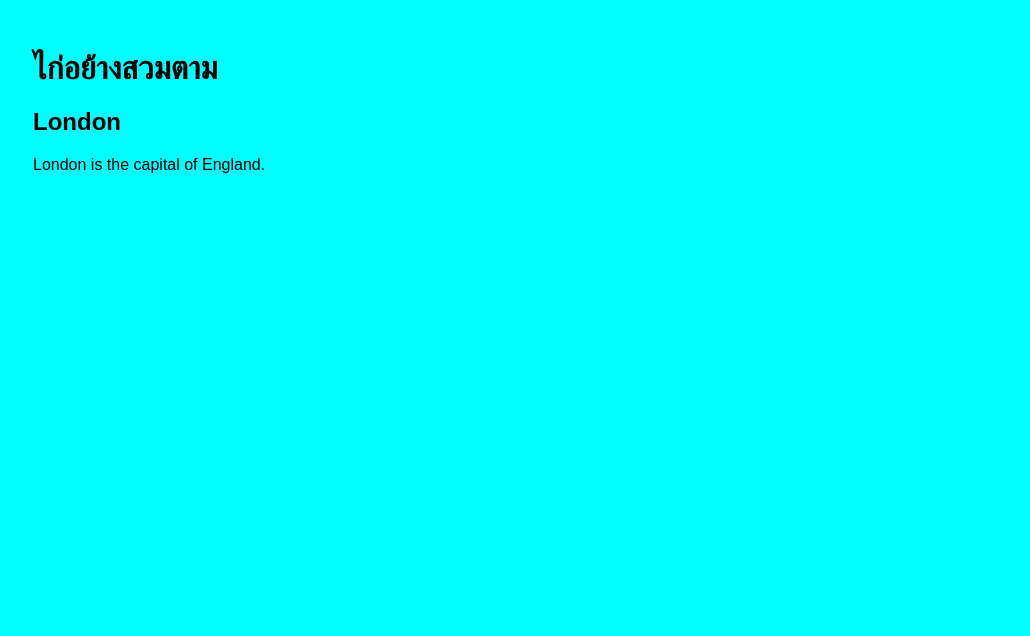
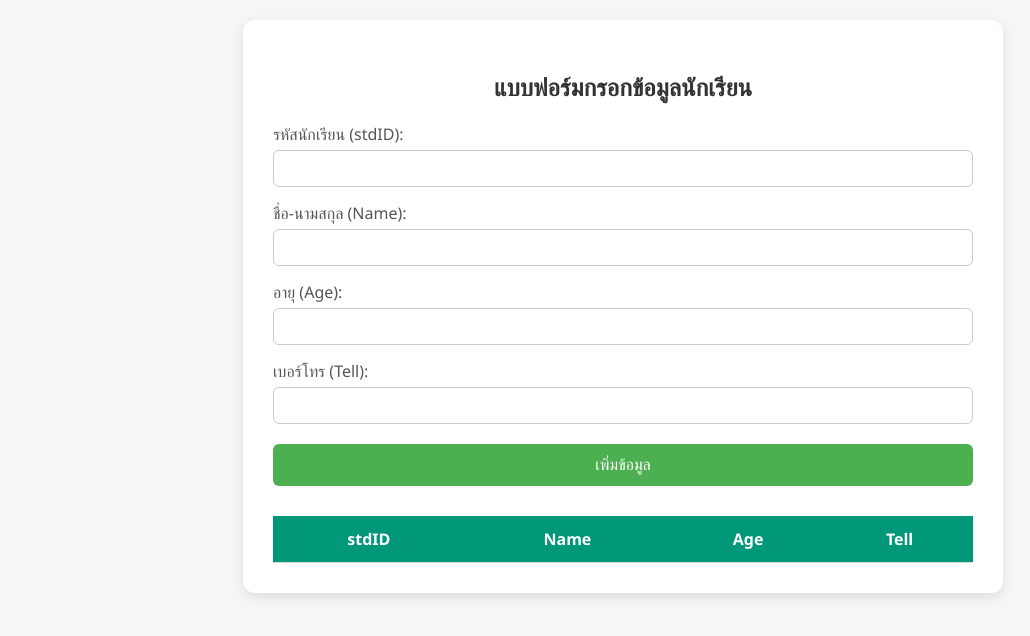
Before and after one commit to DoosanDx380L/my-web, a plain HTML site: page index.html in a window 1280 px wide. Shown: the whole page, without its empty margins (17-1047 px from the left). Drawn offline with Linux system fonts and the light colour scheme.

Commit message:
Add files via upload

```diff
--- a/index.html
+++ b/index.html
@@ -1,19 +1,145 @@
 <!DOCTYPE html>
-<html lang="en">
+<html lang="th">
 <head>
-    <meta charset="UTF-8">
-    <meta name="viewport" content="width=device-width, initial-scale=1.0">
-    <title>Document</title>
-    <link rel="stylesheet" href="style.css">
+  <meta charset="UTF-8">
+  <title>แบบฟอร์มข้อมูลนักเรียน</title>
+  <style>
+    body {
+      font-family: 'Segoe UI', Tahoma, Geneva, Verdana, sans-serif;
+      background: #f4f6f8;
+      margin: 0;
+      padding: 20px;
+    }
+
+    .container {
+      max-width: 700px;
+      margin: auto;
+      background: white;
+      padding: 30px;
+      border-radius: 12px;
+      box-shadow: 0 4px 12px rgba(0,0,0,0.1);
+    }
+
+    h2 {
+      text-align: center;
+      color: #333;
+    }
+
+    label {
+      display: block;
+      margin-top: 15px;
+      color: #555;
+    }
+
+    input[type="text"],
+    input[type="number"] {
+      width: 100%;
+      padding: 10px;
+      margin-top: 5px;
+      border-radius: 6px;
+      border: 1px solid #ccc;
+      box-sizing: border-box;
+    }
+
+    button {
+      margin-top: 20px;
+      width: 100%;
+      background-color: #4CAF50;
+      color: white;
+      border: none;
+      padding: 12px;
+      font-size: 16px;
+      border-radius: 6px;
+      cursor: pointer;
+      transition: background-color 0.3s;
+    }
+
+    button:hover {
+      background-color: #45a049;
+    }
+
+    table {
+      width: 100%;
+      border-collapse: collapse;
+      margin-top: 30px;
+    }
+
+    table th, table td {
+      padding: 12px;
+      text-align: center;
+      border-bottom: 1px solid #ddd;
+    }
+
+    table th {
+      background-color: #009879;
+      color: white;
+    }
+
+    table tr:nth-child(even) {
+      background-color: #f2f2f2;
+    }
+
+    table tr:hover {
+      background-color: #e0f7fa;
+    }
+  </style>
 </head>
 <body>
-    <h1>ไก่อย้างสวมตาม</h1>
 
-    <script src="script.js"></script>
+  <div class="container">
+    <h2>แบบฟอร์มกรอกข้อมูลนักเรียน</h2>
+    <form id="studentForm">
+      <label for="stdID">รหัสนักเรียน (stdID):</label>
+      <input type="text" id="stdID" required>
 
- <div class="kom">
-    <h2>London</h2>
-  <p>London is the capital of England.</p>
- </div>
-    </body>
+      <label for="name">ชื่อ-นามสกุล (Name):</label>
+      <input type="text" id="name" required>
+
+      <label for="age">อายุ (Age):</label>
+      <input type="number" id="age" required>
+
+      <label for="tell">เบอร์โทร (Tell):</label>
+      <input type="text" id="tell" required>
+
+      <button type="submit">เพิ่มข้อมูล</button>
+    </form>
+
+    <table id="studentTable">
+      <thead>
+        <tr>
+          <th>stdID</th>
+          <th>Name</th>
+          <th>Age</th>
+          <th>Tell</th>
+        </tr>
+      </thead>
+      <tbody>
+        <!-- ข้อมูลจะแสดงที่นี่ -->
+      </tbody>
+    </table>
+  </div>
+
+  <script>
+    const form = document.getElementById("studentForm");
+    const tableBody = document.querySelector("#studentTable tbody");
+
+    form.addEventListener("submit", function(e) {
+      e.preventDefault();
+
+      const stdID = document.getElementById("stdID").value;
+      const name = document.getElementById("name").value;
+      const age = document.getElementById("age").value;
+      const tell = document.getElementById("tell").value;
+
+      const row = tableBody.insertRow();
+      row.insertCell(0).textContent = stdID;
+      row.insertCell(1).textContent = name;
+      row.insertCell(2).textContent = age;
+      row.insertCell(3).textContent = tell;
+
+      form.reset();
+    });
+  </script>
+
+</body>
 </html>
```
